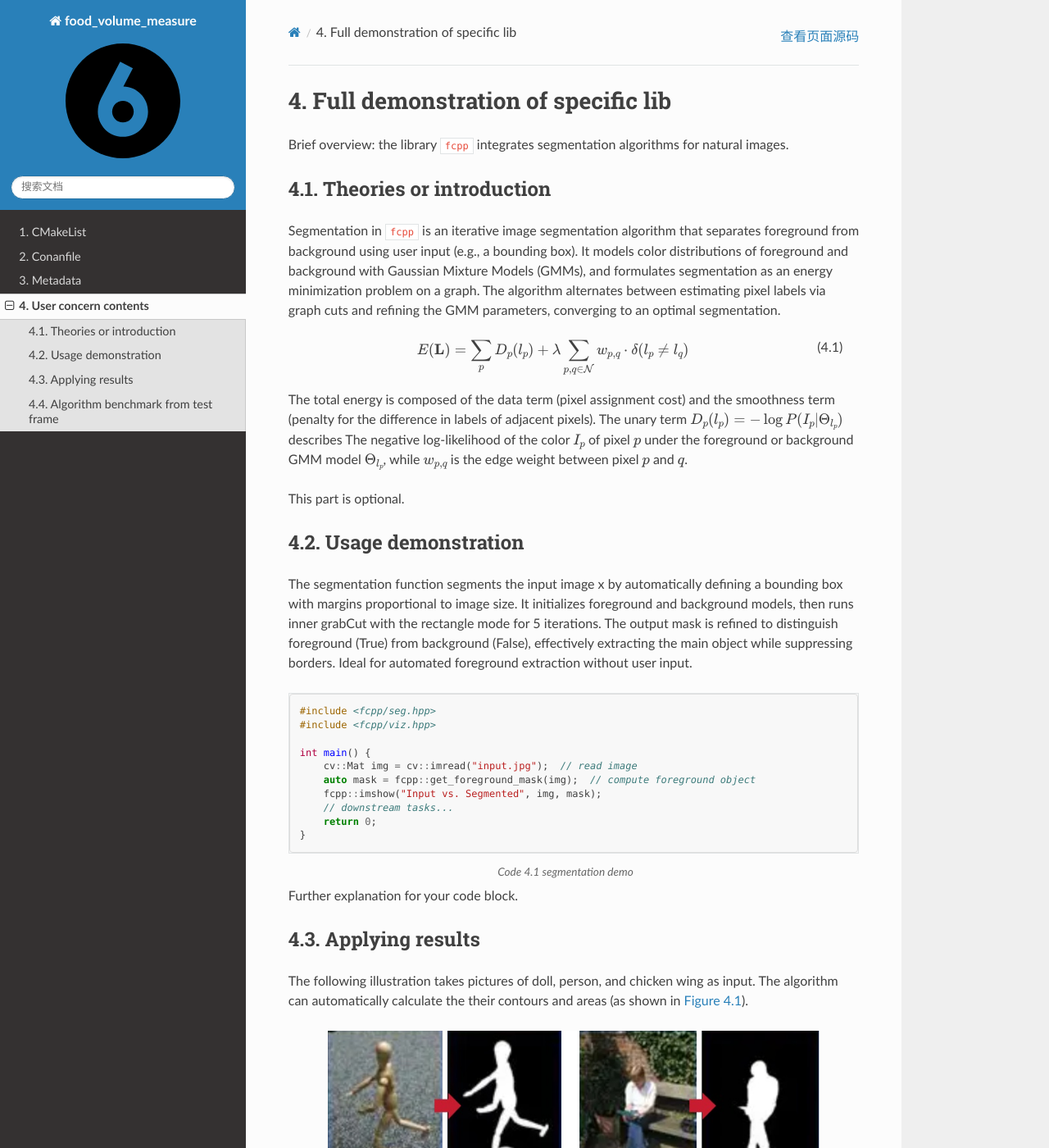
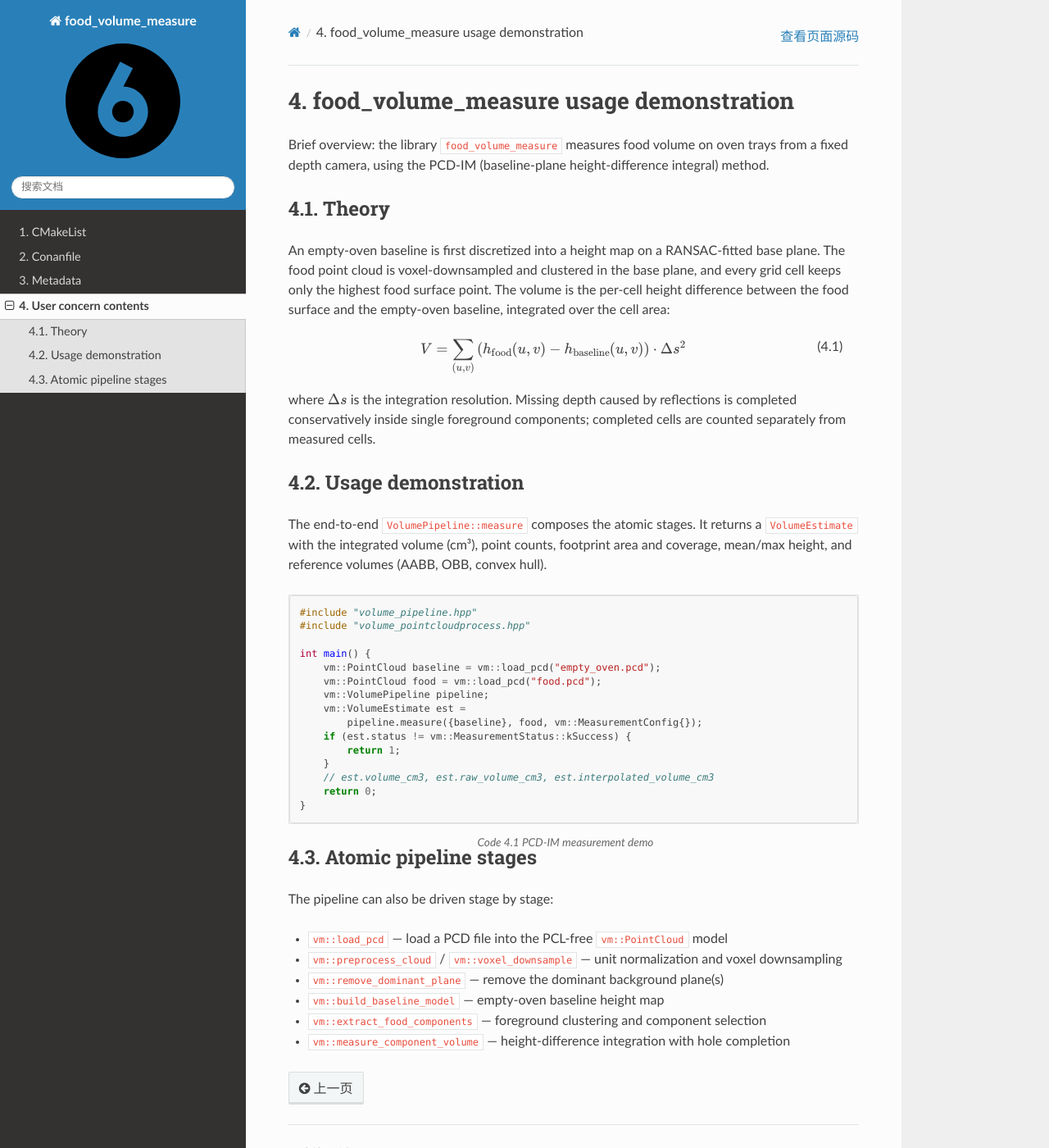
Before and after one commit to liguiqi3/food_volume_measure, a Sphinx documentation site: the page built from docs/sphinx/source/export.rst, in a window 1280 px wide and 1400 px high. Shown: the whole window at 82% size. Built offline with Sphinx 7.4.7 and the Read the Docs theme 3.1.0, drawn with Linux system fonts in a browser that asks for light colours; some of the changed text lies outside the part shown.

Commit message:
docs(:book:): update Doxygen and Sphinx pages for the food_volume_measure library

```diff
--- a/docs/sphinx/source/export.rst
+++ b/docs/sphinx/source/export.rst
@@ -1,112 +1,64 @@
-_`Full demonstration of specific lib`
-=====================================
+_`food_volume_measure usage demonstration`
+==========================================
 
-Brief overview: the library :code:`fcpp` integrates segmentation algorithms for natural images.
+Brief overview: the library :code:`food_volume_measure` measures food volume on
+oven trays from a fixed depth camera, using the PCD-IM (baseline-plane
+height-difference integral) method.
 
-_`Theories or introduction`
----------------------------
+_`Theory`
+---------
 
-Segmentation in :code:`fcpp` is an iterative image segmentation algorithm that separates foreground from background
-using user input (e.g., a bounding box). It models color distributions of foreground and background with Gaussian
-Mixture Models (GMMs), and formulates segmentation as an energy minimization problem on a graph. The algorithm
-alternates between estimating pixel labels via graph cuts and refining the GMM parameters, converging to an optimal
-segmentation.
+An empty-oven baseline is first discretized into a height map on a RANSAC-fitted
+base plane. The food point cloud is voxel-downsampled and clustered in the base
+plane, and every grid cell keeps only the highest food surface point. The volume
+is the per-cell height difference between the food surface and the empty-oven
+baseline, integrated over the cell area:
 
 .. math::
-   :label: Energy function
+   :label: im volume
 
-   E(\mathbf{L}) = \sum_p D_p(l_p) + \lambda \sum_{p,q \in \mathcal{N}} w_{p,q} \cdot \delta(l_p \neq l_q)
+   V = \sum_{(u,v)} \left( h_{\text{food}}(u,v) - h_{\text{baseline}}(u,v) \right) \cdot \Delta s^2
 
-The total energy is composed of the data term (pixel assignment cost) and the smoothness term (penalty for the
-difference in labels of adjacent pixels). The unary term :math:`D_p(l_p) = -\log P(I_p | \Theta_{l_p})` describes
-The negative log-likelihood of the color :math:`I_p` of pixel :math:`p` under the foreground or background GMM
-model :math:`\Theta_{l_p}`, while :math:`w_{p, q}` is the edge weight between pixel :math:`p` and :math:`q`.
-
-This part is optional.
+where :math:`\Delta s` is the integration resolution. Missing depth caused by
+reflections is completed conservatively inside single foreground components;
+completed cells are counted separately from measured cells.
 
 _`Usage demonstration`
 ----------------------
 
-The segmentation function segments the input image x by automatically defining a bounding box with margins
-proportional to image size. It initializes foreground and background models, then runs inner grabCut with the
-rectangle mode for 5 iterations. The output mask is refined to distinguish foreground (True) from background (False),
-effectively extracting the main object while suppressing borders. Ideal for automated foreground extraction without
-user input.
+The end-to-end :code:`VolumePipeline::measure` composes the atomic stages. It
+returns a :code:`VolumeEstimate` with the integrated volume (cm³), point counts,
+footprint area and coverage, mean/max height, and reference volumes (AABB, OBB,
+convex hull).
 
 .. code-block:: cpp
-   :caption: segmentation demo
-   :name: segmentation demo
+   :caption: PCD-IM measurement demo
+   :name: pcd im measurement
 
-   #include <fcpp/seg.hpp>
-   #include <fcpp/viz.hpp>
+   #include "volume_pipeline.hpp"
+   #include "volume_pointcloudprocess.hpp"
 
    int main() {
-       cv::Mat img = cv::imread("input.jpg");  // read image
-       auto mask = fcpp::get_foreground_mask(img);  // compute foreground object
-       fcpp::imshow("Input vs. Segmented", img, mask);
-       // downstream tasks...
+       vm::PointCloud baseline = vm::load_pcd("empty_oven.pcd");
+       vm::PointCloud food = vm::load_pcd("food.pcd");
+       vm::VolumePipeline pipeline;
+       vm::VolumeEstimate est =
+           pipeline.measure({baseline}, food, vm::MeasurementConfig{});
+       if (est.status != vm::MeasurementStatus::kSuccess) {
+           return 1;
+       }
+       // est.volume_cm3, est.raw_volume_cm3, est.interpolated_volume_cm3
        return 0;
    }
 
-Further explanation for your code block.
+_`Atomic pipeline stages`
+-------------------------
 
-_`Applying results`
--------------------
+The pipeline can also be driven stage by stage:
 
-The following illustration takes pictures of doll, person, and chicken wing as input. The algorithm can automatically
-calculate the their contours and areas (as shown in :numref:`Figure %s <images segmentation>`).
-
-.. figure:: ../../images/OUT_demo1.jpg
-   :name: images segmentation
-   :width: 600
-   :align: center
-
-   Image segmentation illustration
-
-With this segmentation algorithm, you can extract the main object with binding box in pictures. Like the
-:numref:`Figure %s <food segmentations>` illustrated, the proper binding boxes can extract the
-main food objects, which step is helpful for downstream analysis.
-
-.. figure:: ../../images/OUT_demo2.jpg
-   :name: food segmentations
-   :width: 550
-   :align: center
-
-   Get foods from original figure
-
-Or further combined with other image processing pipelines to obtain more complicated application such as background
-blur (fill the real implementation of :code:`// downstream tasks` in :numref:`background blur`), showed
-in :numref:`Figure %s <background blur>`.
-
-.. figure:: ../../images/OUT_demo3.jpg
-   :name: background blur
-   :width: 500
-   :align: center
-
-   Background blur via segmentation algorithm
-
-_`Algorithm benchmark from test frame`
---------------------------------------
-
-The following table displays our testing matrix. As-checked platforms both in fields of **unit** and **stress**, are
-ideal choices if necessary.
-
-.. table:: test result among platforms
-   :name: test results
-   :align: center
-
-   =============== ======= ============= ========== ============ =====
-   architecture    OS      CPU           unit total stress total score
-   =============== ======= ============= ========== ============ =====
-   x86_64          Windows Core-i7 13gen 14822ms    173297ms     A
-   x86_64          Linux   AMD Ryzen 7   13823ms    154512ms     A+
-   arm             Linux   cortex-m3     failed     failed       D
-   arm             Linux   cortex-a53    25392ms    254129ms     B
-   arm             Linux   cortex-a53(4) 20365ms    233820ms     B+
-   arm             Linux   cortex-a76(4) 16928ms    198923ms     A
-   ...             ...     ...           ...        ...          ...
-   risc-v          Linux   SiFive U74    35329ms    735723ms     C
-   risc-v          Linux   Allwinner D1  38234ms    825231ms     C-
-   =============== ======= ============= ========== ============ =====
-
-The platforms with B+ or greater scores in :numref:`Table %s <test results>` are suggested to run this algorithms.
+- :code:`vm::load_pcd` — load a PCD file into the PCL-free :code:`vm::PointCloud` model
+- :code:`vm::preprocess_cloud` / :code:`vm::voxel_downsample` — unit normalization and voxel downsampling
+- :code:`vm::remove_dominant_plane` — remove the dominant background plane(s)
+- :code:`vm::build_baseline_model` — empty-oven baseline height map
+- :code:`vm::extract_food_components` — foreground clustering and component selection
+- :code:`vm::measure_component_volume` — height-difference integration with hole completion
```
Also changed, not shown: docs/sphinx/source/index.rst (+29 -21 lines), 7 other files.
